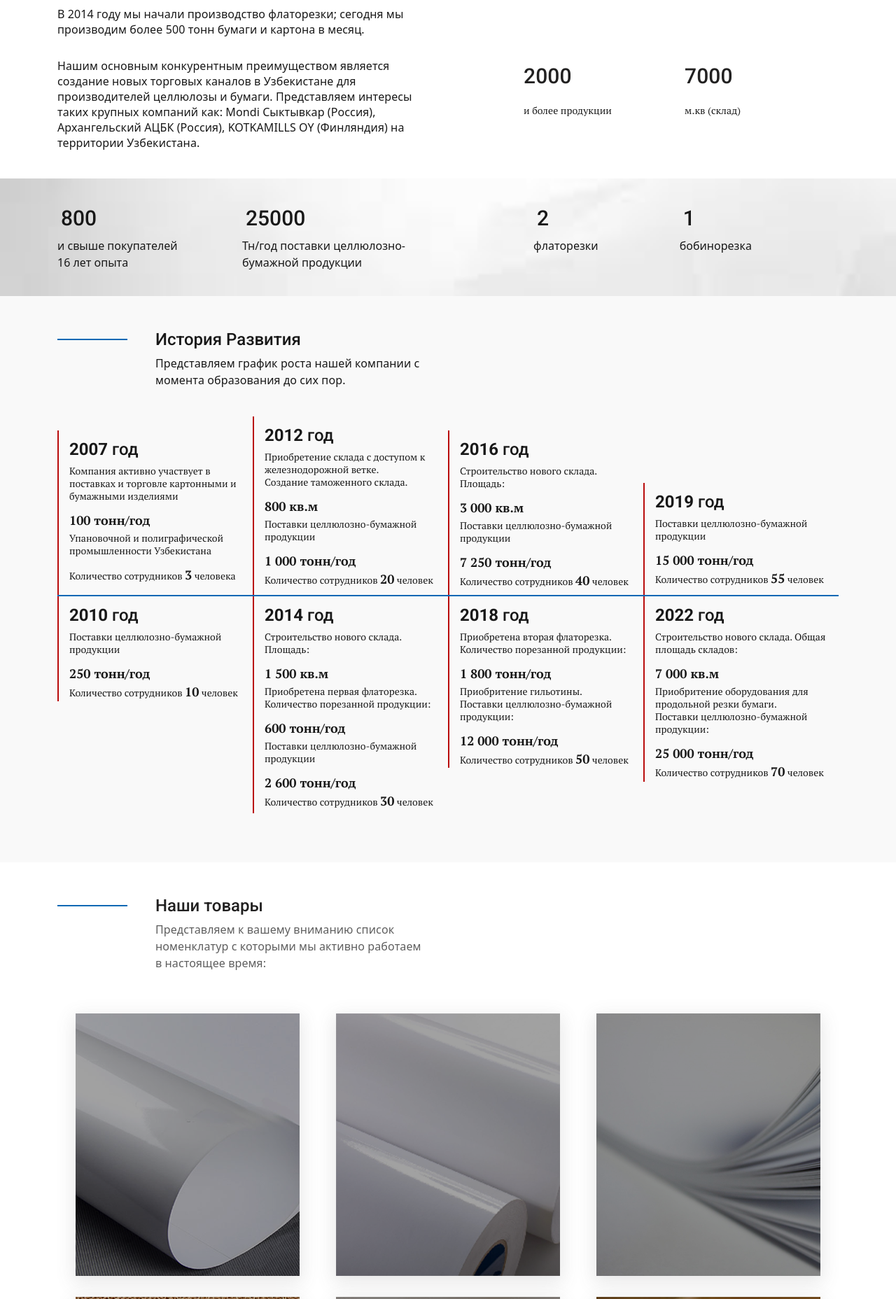
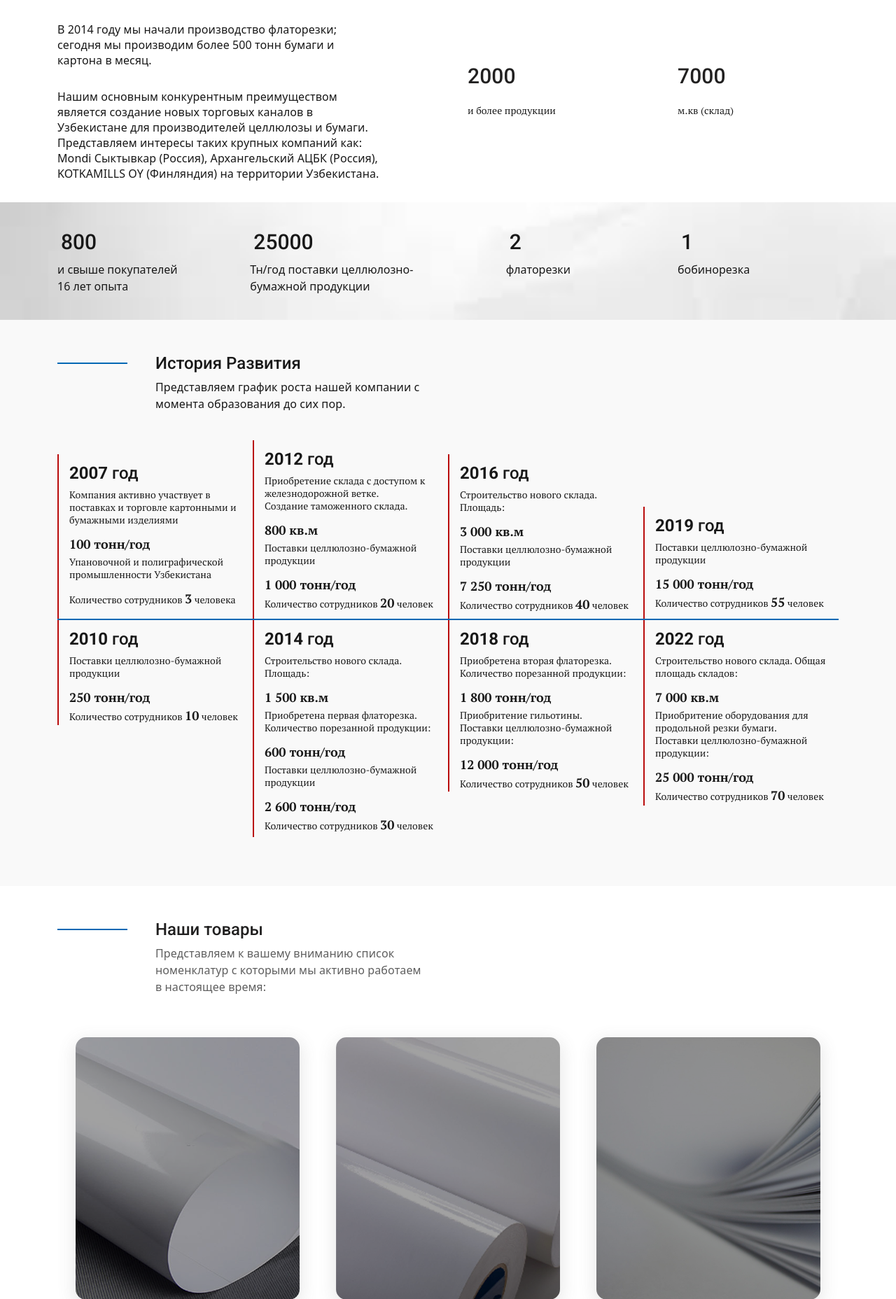
Before and after one commit to samlpes/poytaxtweb, a PHP site: page / in a window 1280 px wide. Shown: the part 796-2652 px from the top of the page at 70% size. Run offline with PHP 8.4, Linux system fonts and the light colour scheme; some web fonts are replaced.

Commit message:
проверьте пж вид

```diff
--- a/CSS/style.css
+++ b/CSS/style.css
@@ -438,12 +438,12 @@ header{
 }
 
 .about__section1{
+    width: 300px;
+    margin-left: 123px;
+
+}
+.about__section2{
     width: 230px;
-    margin-left: 123px;
-
-}
-.about__section2{
-    width: 220px;
 }
 .section1{
     margin-top: 30px;
@@ -452,9 +452,7 @@ header{
     margin-top: 20px;
 }
 .section1,
-.section2,
-.section3,
-.section4{
+.section2{
     display: flex;
     justify-content: space-between;
     font-family: 'PT Serif', serif;
@@ -493,12 +491,10 @@ header{
    background-repeat: no-repeat;
 }
 .info{
-    max-width: 1050px;
-    padding-top: 30px;
-    padding-bottom: 20px;
-    display: flex;
-    /* justify-content: space-between; */
-    /* border-top: 2px solid #0168b4; */
+    padding: 30px 0 20px;
+    display: flex;
+    justify-content: space-between;
+    /* border: 2px solid #0168b4; */
 
 }
 
@@ -512,6 +508,9 @@ header{
     display: flex;
     justify-content: space-around;
     margin-left: 60px;
+}
+.info-inner{
+    width: 230px;
 }
 .info-inner .about__title{
    margin: 5px;
--- a/index.html
+++ b/index.html
@@ -232,26 +232,24 @@
     <section class="about1">
         <div class="container">
             <div class="info">
-                <div class="inf1">
                     <div class="info-inner">
                         <p class="about__title">800</p>
                         <p class="about__text xc">и свыше покупателей</p>
                         <p class="about__text">16 лет опыта</p>
                     </div>
-                <div class="info-inner">
+                    <div class="info-inner" style="width: 320px;" >
                         <p class="about__title">25000</p>
                         <p class="about__text xc">Тн/год поставки целлюлозно-</p>
                         <p class="about__text">бумажной продукции</p>
-                </div></div>
-                <div class="inf2">
-                <div class="info-inner">
+                    </div>
+                    <div class="info-inner" style="width: 200px;">
                         <p class="about__title">2</p>
                         <p class="about__text">флаторезки</p>
                     </div>
                     <div class="info-inner">
                         <p class="about__title">1</p>
                         <p class="about__text">бобинорезка</p>
-                </div></div>
+                    </div>
             </div>
         </div>
     </section>
@@ -353,51 +351,51 @@
                 </div>
             </div>
             <div class="service__items">
-                <div class="service__item img8">
+                <div class="service__item img8" style="border-radius: 15px;">
                     <div class="service__item-title">
                         Самоклейка
                     </div>
                 </div>
-                <div class="service__item img5">
+                <div class="service__item img5" style="border-radius: 15px;">
                     <div class="service__item-title">
                         Мелованная бумага
                     </div>
                 </div>
-                <div class="service__item img9">
+                <div class="service__item img9" style="border-radius: 15px;">
                     <div class="service__item-title">
                         Офсетная бумага
                     </div>
                 </div>
             </div>
             <div class="service__items">
-                <div class="service__item img4">
+                <div class="service__item img4" style="border-radius: 15px;">
                     <div class="service__item-title">
                         Крафтлайнер
                     </div>
                 </div>
-                <div class="service__item img3">
+                <div class="service__item img3" style="border-radius: 15px;">
                     <div class="service__item-title">
                         Крафт бумага
                     </div>
                 </div>
-                <div class="service__item img2">
+                <div class="service__item img2" style="border-radius: 15px;">
                     <div class="service__item-title">
                         Картон
                     </div>
                 </div>
             </div>
             <div class="service__items">
-                <div class="service__item img7">
+                <div class="service__item img7" style="border-radius: 15px;">
                     <div class="service__item-title">
                         Этикетка
                     </div>
                 </div>
-                <div class="service__item img1">
+                <div class="service__item img1" style="border-radius: 15px;">
                     <div class="service__item-title">
                         Бумага основа
                     </div>
                 </div>
-                <div class="service__item img6">
+                <div class="service__item img6" style="border-radius: 15px;">
                     <div class="service__item-title">
                         Тестлайнер монди
                     </div>
@@ -418,17 +416,17 @@
                 </div>
             </div>
             <div class="service__items">
-                <div class="service__item img10">
+                <div class="service__item img10" style="border-radius: 15px;">
                     <div class="service__item-title">
                         Флатовка картона и бумаги
                     </div>
                 </div>
-                <div class="service__item img11">
+                <div class="service__item img11" style="border-radius: 15px;">
                     <div class="service__item-title">
                         Доставка товара по городу Ташкент
                     </div>
                 </div>
-                <div class="service__item img12">
+                <div class="service__item img12" style="border-radius: 15px;">
                     <div class="service__item-title">
                         Продольная резка рулонов картона и бумаги
                     </div>
```
Lines whose indentation alone changed are shown as unchanged.
